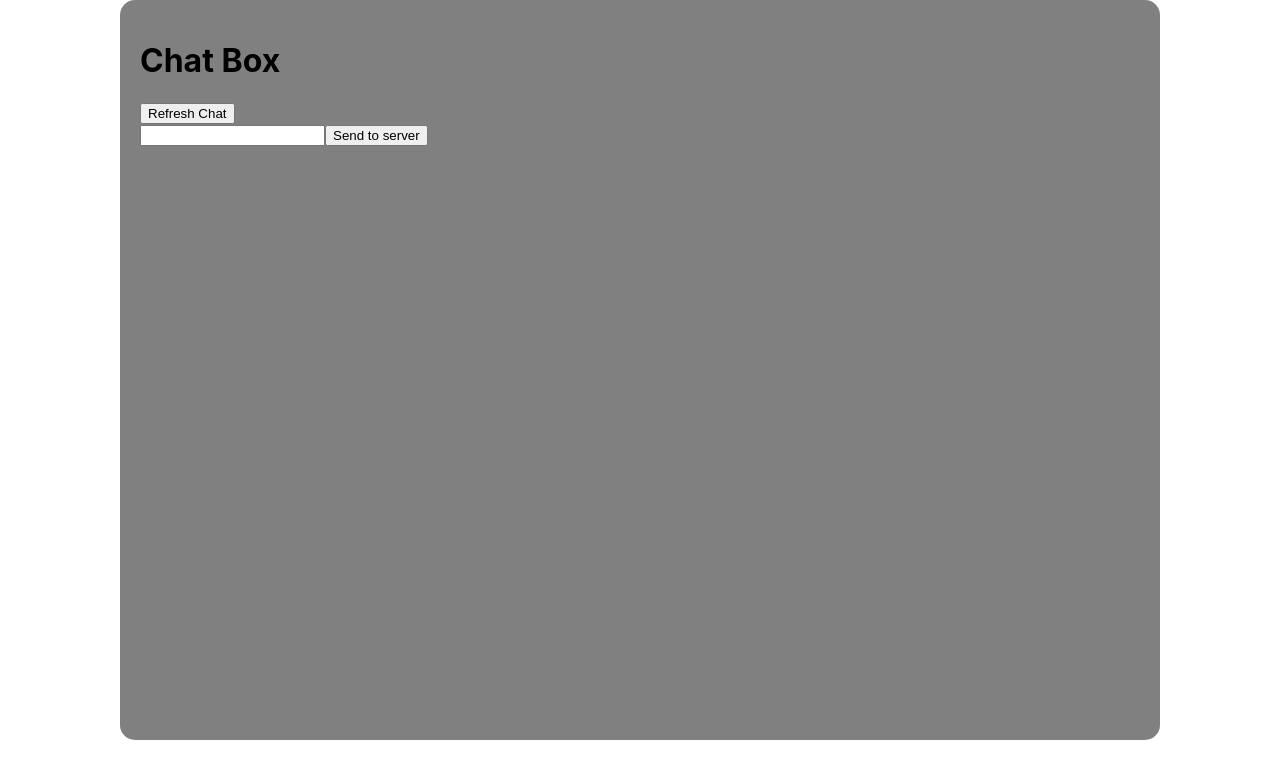
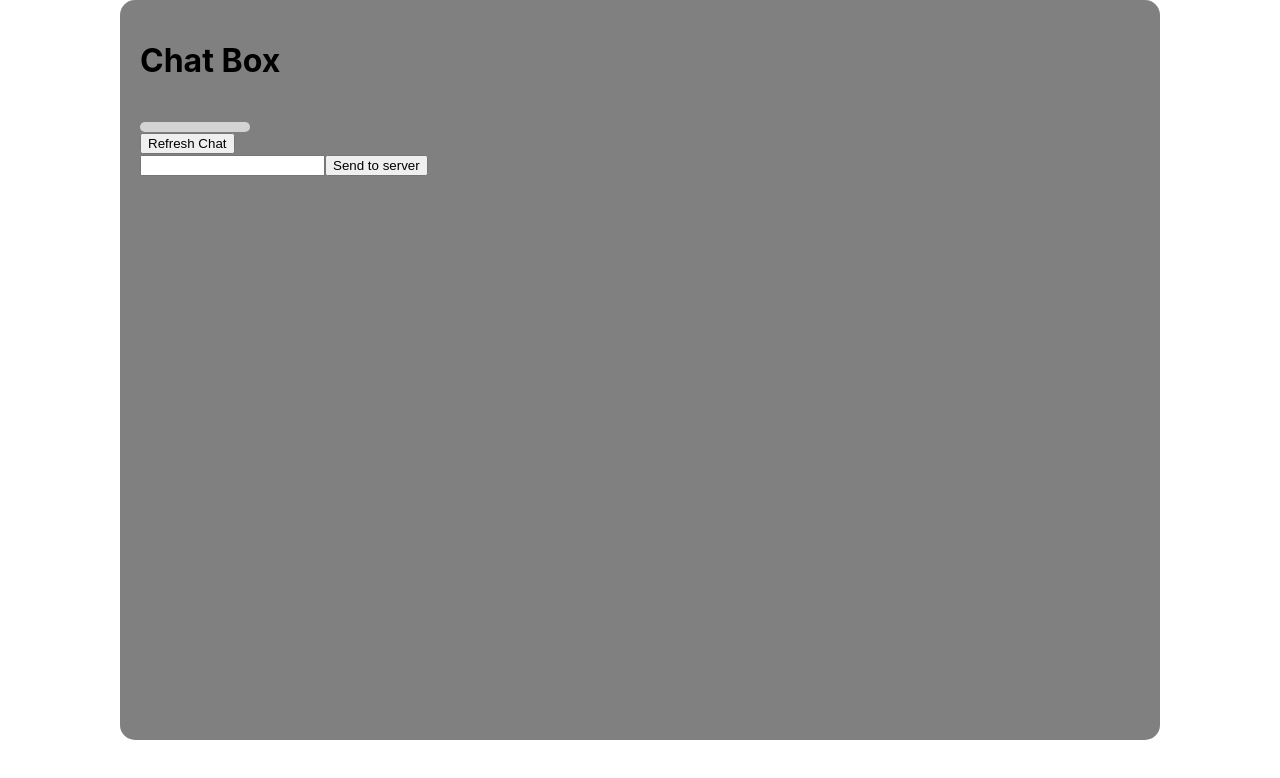
Before and after one commit to shaharbaror/ReactChat, a React (Create React App) app: page / in a window 1280 px wide. Shown: the top 778 px of the page. Built offline with nearby package versions, Linux system fonts and the light colour scheme.

Commit message:
added a bit of style to the message box

```diff
--- a/src/CSS/ChatBox.css
+++ b/src/CSS/ChatBox.css
@@ -5,3 +5,42 @@
   border-radius: 15px;
   padding: 20px;
 }
+.message-wrapper {
+  display: flex;
+
+  justify-content: flex-end;
+  height: 100%;
+  width: 100%;
+  margin-top: 20px;
+}
+.other-message {
+  justify-content: flex-start;
+}
+.other-message .message-box {
+  background-color: lightgray;
+}
+
+.message-box-wrapper {
+  display: flex;
+  flex-direction: column;
+}
+.message-box {
+  height: 100%;
+  overflow-y: none;
+
+  width: 100px;
+
+  background-color: lightgreen;
+  border-radius: 15px;
+  padding: 5px;
+}
+.message-box-username {
+  font-size: 15px;
+  line-height: 1px;
+}
+
+.message-box-message {
+  font-size: 17px;
+
+  margin: 0px 0px 0px 5px;
+}
--- a/src/Components/Chat/ChatBox.tsx
+++ b/src/Components/Chat/ChatBox.tsx
@@ -3,13 +3,13 @@ import "../../CSS/ChatBox.css";
 
 import MessageGetter from "./MessageGetter.tsx";
 import MessageCreator from "./MessageCreator.tsx";
-
+const username = "TestUser";
 const ChatBox = () => {
   return (
     <div className='ChatBox'>
       <h1>Chat Box</h1>
-      <MessageGetter />
-      <MessageCreator userName='Shahar' />
+      <MessageGetter userName={username} />
+      <MessageCreator userName={username} />
     </div>
   );
 };
--- /dev/null
+++ b/src/Components/Chat/MessageBox.tsx
@@ -0,0 +1,47 @@
+import React from "react";
+import { messageBox } from "../../types/LocalTypes";
+
+import { useState, useEffect } from "react";
+const MessageBox = ({
+  message,
+  key,
+  isOther,
+}: {
+  message: messageBox;
+  key: number;
+  isOther: boolean;
+}) => {
+  const [displayedMessage, setDisplayedMessage] = useState("");
+  const [messageSize, setMessageSize] = useState(255);
+
+  useEffect(() => {
+    setDisplayedMessage(message.message.slice(0, messageSize));
+  }, [message, messageSize]);
+
+  return (
+    <div
+      id='MessageBox'
+      className={`message-wrapper ${isOther ? "" : "other-message"}`}
+      key={`message-${key}`}
+    >
+      <div className='message-box-wrapper'>
+        <h1 className='message-box-username'>{message.username}</h1>
+        <div className='message-box'>
+          <p className='message-box-message'>{displayedMessage}</p>
+        </div>
+        {message.message.length > messageSize ? (
+          <p
+            onClick={() => {
+              setMessageSize(messageSize + 256);
+            }}
+          >
+            {" "}
+            read more...
+          </p>
+        ) : null}
+      </div>
+    </div>
+  );
+};
+
+export default MessageBox;
--- a/src/Components/Chat/MessageGetter.tsx
+++ b/src/Components/Chat/MessageGetter.tsx
@@ -1,7 +1,9 @@
 import React from "react";
 
+import MessageBox from "./MessageBox.tsx";
+
 import { useState } from "react";
-const MessageGetter = () => {
+const MessageGetter = ({ userName }: { userName: string }) => {
   const [userInput, setUserInput] = useState([{ message: "", username: "" }]);
   const [serverResponse, setServerResponse] = useState("");
 
@@ -28,10 +30,15 @@ const MessageGetter = () => {
       <div id='MessageGetter'>
         {userInput.map((message, i) => {
           return (
-            <div key={`message-${i}`}>
-              <h1>{message.username}</h1>
-              <p>{message.message}</p>
-            </div>
+            // <div key={`message-${i}`}>
+            //   <h1>{message.username}</h1>
+            //   <p>{message.message}</p>
+            // </div>
+            <MessageBox
+              message={message}
+              key={i}
+              isOther={message.username === userName}
+            />
           );
         })}
       </div>
--- a/src/types/LocalTypes.ts
+++ b/src/types/LocalTypes.ts
@@ -3,3 +3,7 @@ export type Template = {
   username: string;
   password: string;
 };
+export type messageBox = {
+  username: string;
+  message: string;
+};
```
